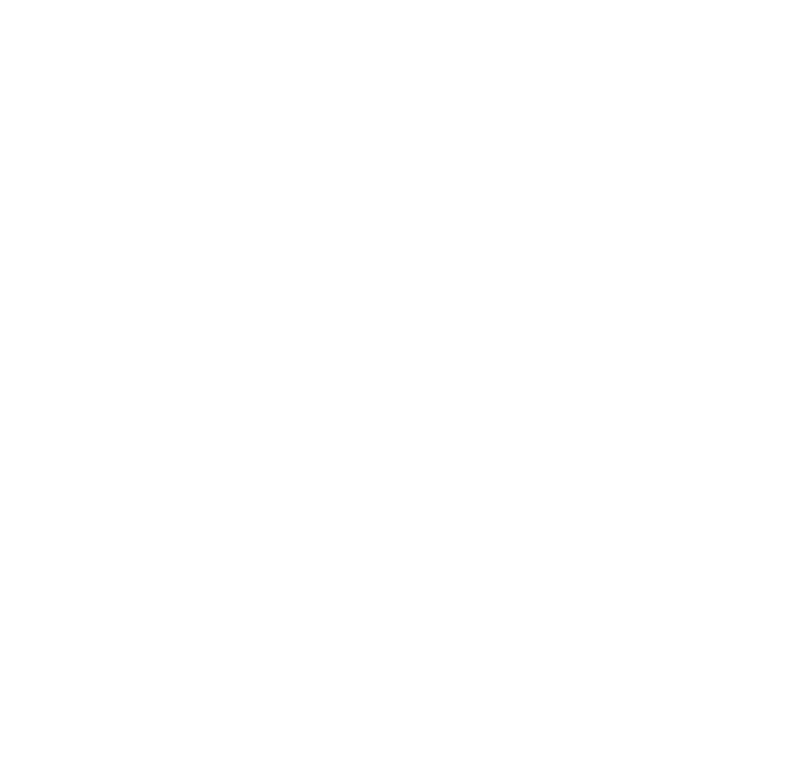
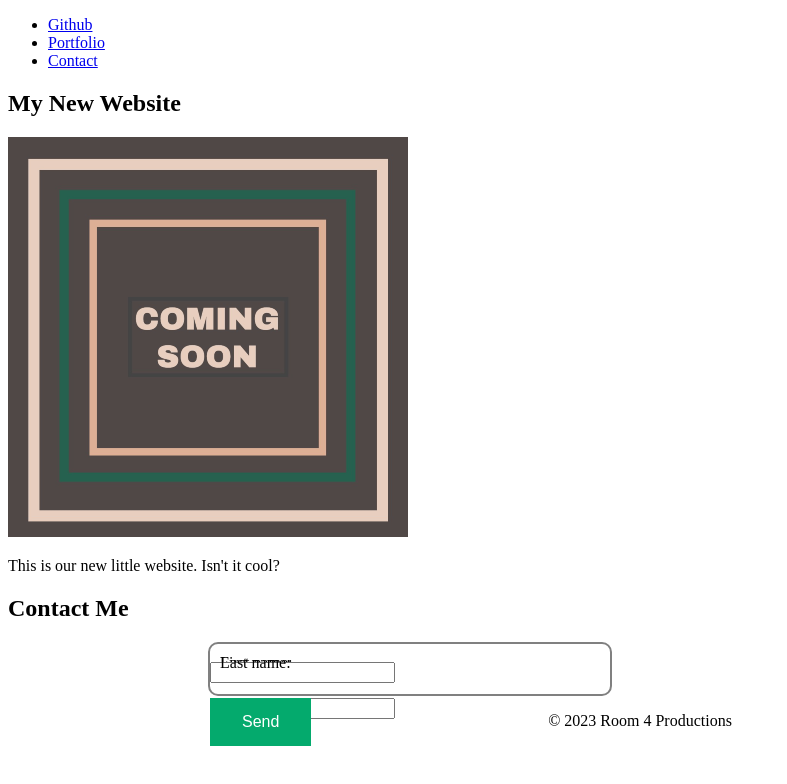
Before and after one commit to Nardgie/student-mini-project1, a plain HTML site: page index.html in a window 1280 px wide. Shown: the whole page, without its empty margins (0-787 px from the left). Drawn offline with Linux system fonts and the light colour scheme.

Commit message:
rest  of code

```diff
--- a/assets/style.css
+++ b/assets/style.css
@@ -0,0 +1,38 @@
+.button {
+    background-color: #04AA6D;
+    /* Green */
+    border: none;
+    color: white;
+    padding: 15px 32px;
+    text-align: center;
+    text-decoration: none;
+    display: inline-block;
+    font-size: 16px;
+}
+
+#contact-box {
+    border: 2px solid grey;
+    position: relative;
+    left: 200px;
+    width: 400px;
+    height: 50px;
+    border-radius: 10px;
+}
+
+input {
+    position: absolute;
+}
+
+label {
+    position: absolute;
+    left: 10px;
+    top: 10px;
+}
+
+#footer {
+    text-align: center;
+}
+
+footer {
+
+}
--- a/index.html
+++ b/index.html
@@ -3,9 +3,64 @@
 <head>
     <meta charset="UTF-8">
     <meta name="viewport" content="width=device-width, initial-scale=1.0">
-    <title>Document</title>
+    <title>Room 4 Mini Site</title>
+    <link rel="stylesheet" href="./assets/style.css">
+
+    <style>
+
+    </style>
 </head>
+
 <body>
+    <!--Nav bar here -->
+    <nav class="header ends">
+        <!--Links -->
+        <ul>
+            <li>
+                <a href="#">Github</a>
+            </li>
+            <li>
+                <a href="#">Portfolio</a>
+            </li>
+            <li>
+                <a href="#">Contact</a>
+            </li>
+        </ul>
+    </nav>
 
+    <section>
+        <!--Heading "My New Website"-->
+        <h1>My New Website</h1>
+
+        <!--photo div in the center (style)-->
+        <img src="./assets/image-1.png" alt="Image with words coming soon">
+        <!--paragraph here centered-->
+        <p>This is our new little website. Isn't it cool? </p>
+    </section>
+
+    <section id="contact-section">
+        <!--Contuct us heading-->
+        <h2>Contact Me</h2>
+        <!--box div-->
+        <div id="contact-box">
+            <form>
+                <label for="fname">First name:</label><br>
+                <!--Remember to inline-->
+                <input type="text" id="fname" name="fname"><br>
+                <label for="lname">Last name:</label><br>
+                <input type="text" id="lname" name="lname">
+                <input type="submit" value="Send" class="button">
+            </form>
+
+            </form>
+        </div>
+            <!--input form-->
+            <!--submit button-->
+    </section>
+
+    <footer class="ends">
+        <!--Paragraph center-->
+        <p id="footer">&copy; 2023 Room 4 Productions</p>
+    </footer>
 </body>
 </html>
```
Also changed, not shown: assets/image-1.png (added), 1 other file.
